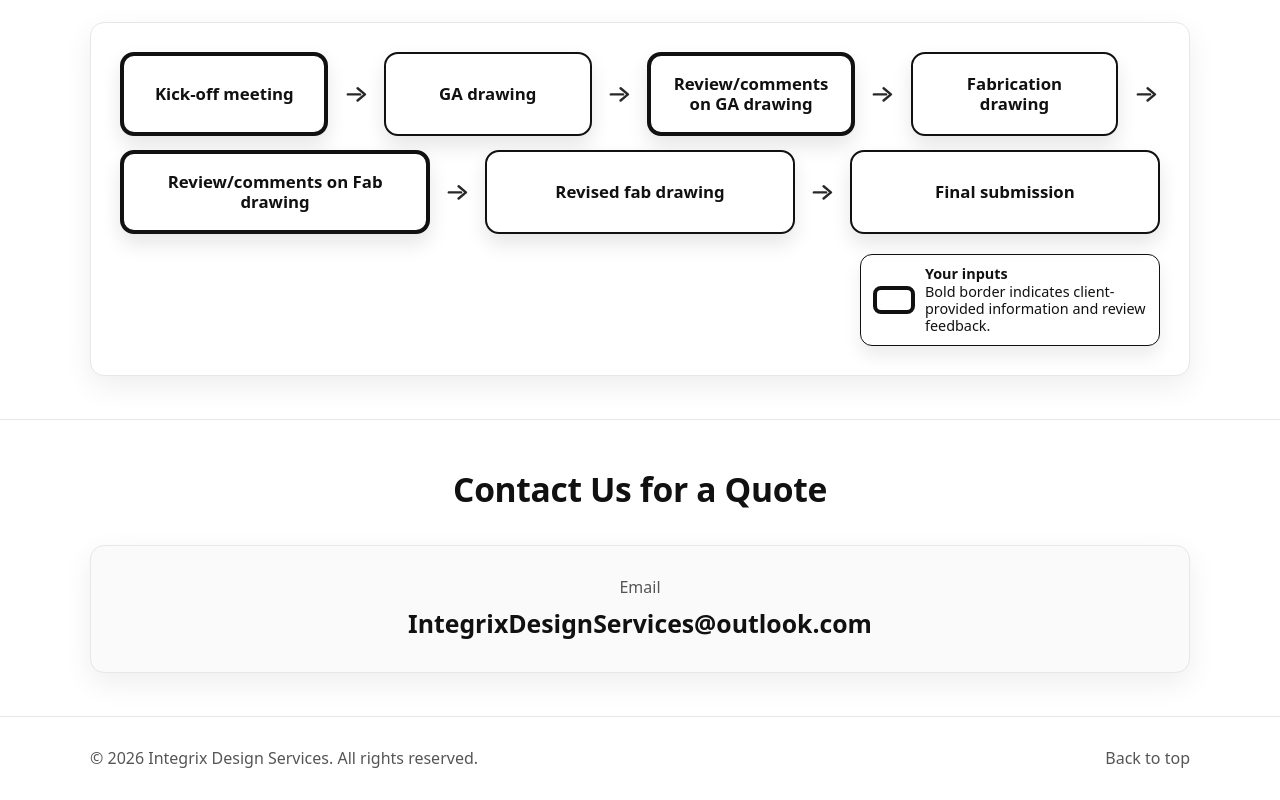
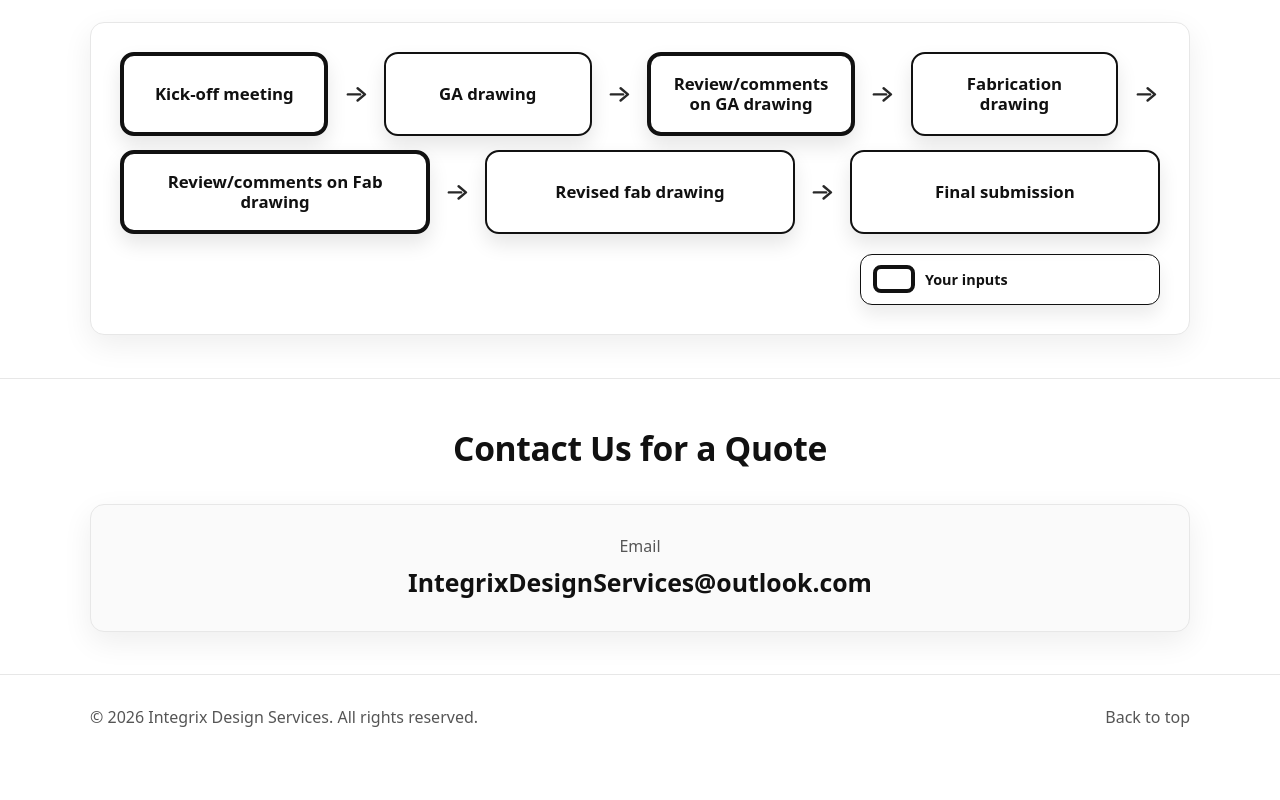
Before and after one commit to integrixdesign/main.github.io, a plain HTML site: page index.html in a window 1280 px wide. Shown: the part 1673-2473 px from the top of the page. After the commit the page ends 2432 px from the top, so only its background shows below. Drawn offline with Linux system fonts and the light colour scheme.

Commit message:
Update index.html

```diff
--- a/index.html
+++ b/index.html
@@ -589,7 +589,6 @@
             <div class="legend-sample" aria-hidden="true"></div>
             <div class="legend-text">
               <strong>Your inputs</strong><br />
-              Bold border indicates client-provided information and review feedback.
             </div>
           </div>
         </div>
```
